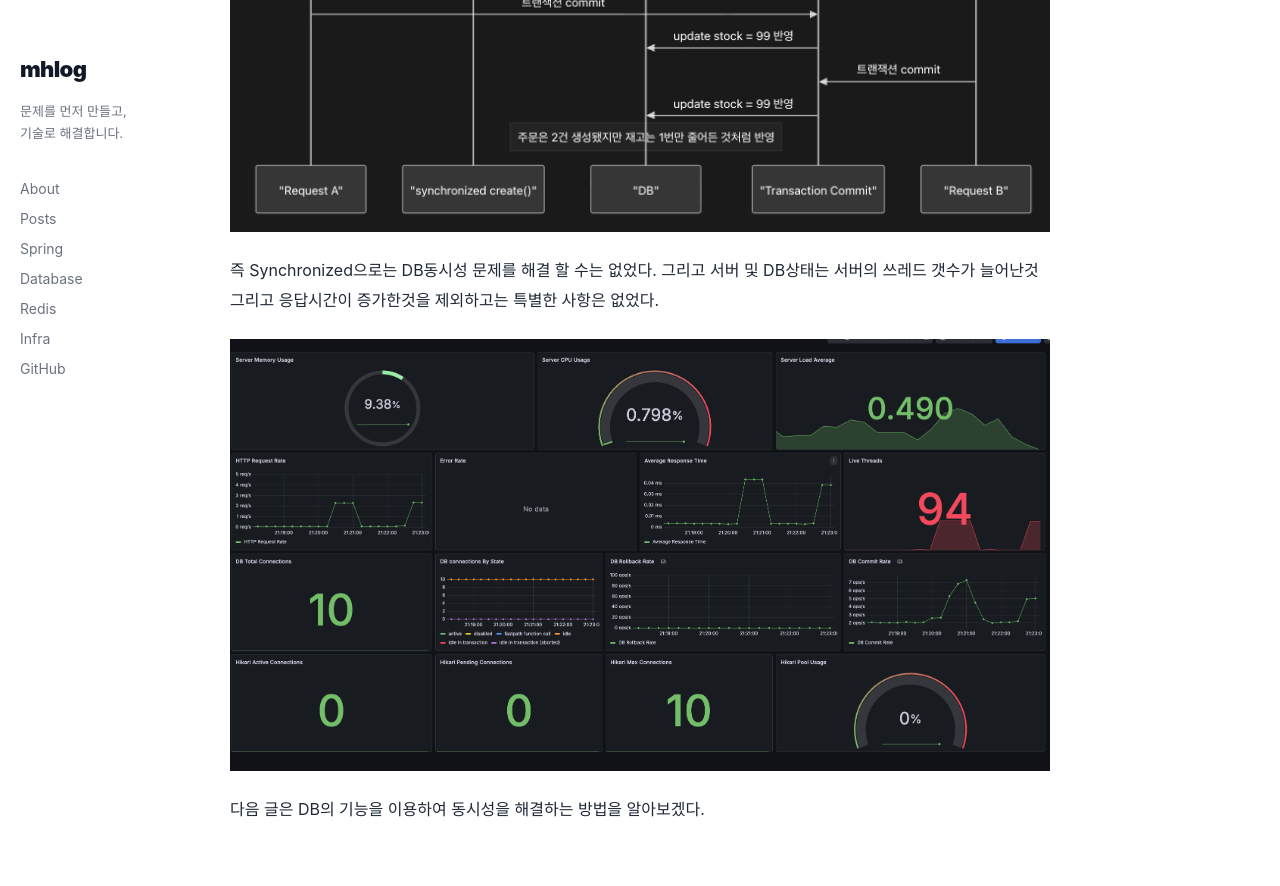
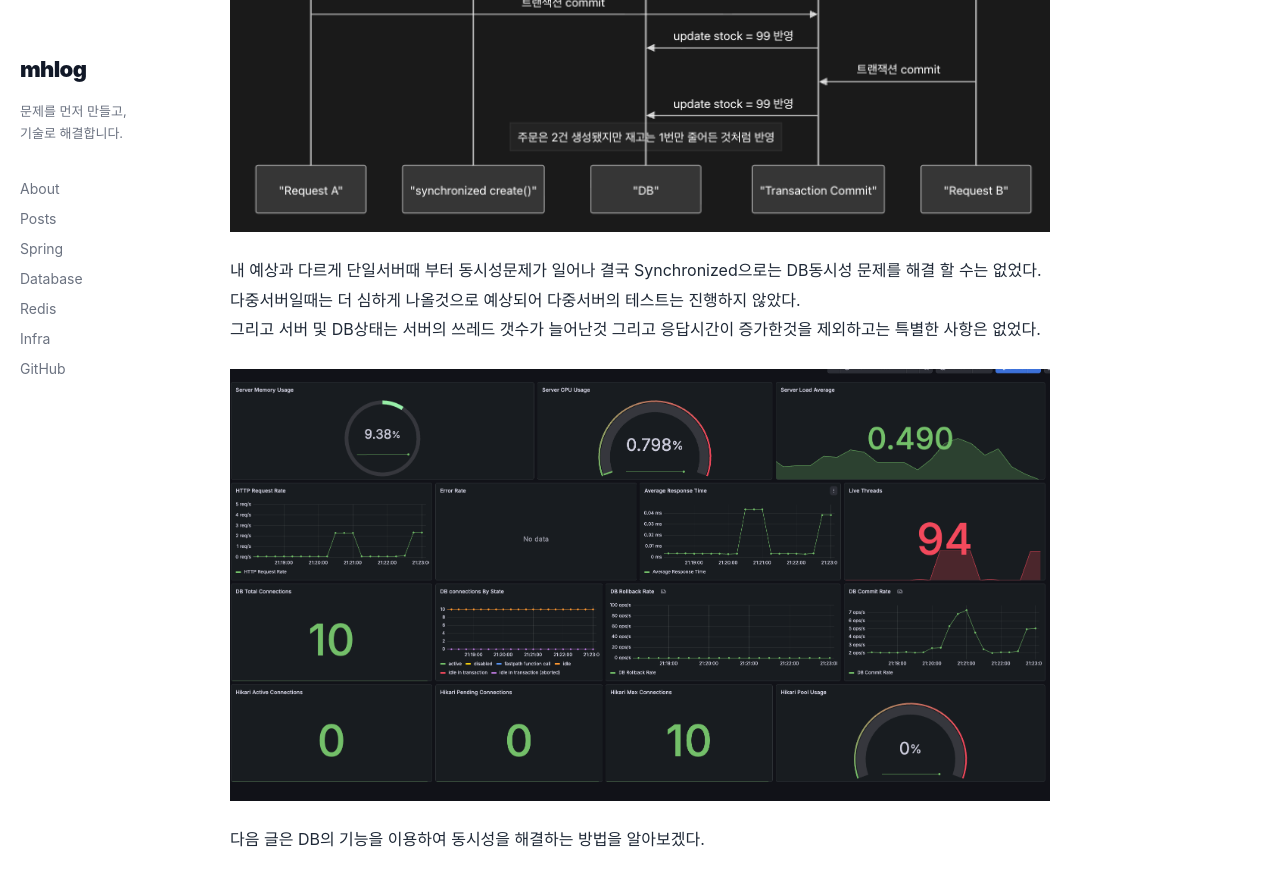
Before and after one commit to sssm987/blog, a Jekyll site: the page built from _posts/2026-06-29-concurrency-second-post.md, in a window 1280 px wide and 900 px high, scrolled down 4758 px. Shown: the top 886 px of the window. Built offline with Jekyll 4.4.1, drawn with Linux system fonts in a browser that asks for light colours; some of the changed text lies outside the part shown.

Commit message:
"fix : 글 수정"

```diff
--- a/_posts/2026-06-29-concurrency-second-post.md
+++ b/_posts/2026-06-29-concurrency-second-post.md
@@ -103,7 +103,8 @@ initiativeStock : 초기 재고
 
 <img src="{{ '/assets/images/concurrency/0629/ex_update.png' | relative_url }}" alt="ex_update" />
 
-즉 Synchronized으로는 DB동시성 문제를 해결 할 수는 없었다.
+내 예상과 다르게 단일서버때 부터 동시성문제가 일어나 결국 Synchronized으로는 DB동시성 문제를 해결 할 수는 없었다.
+다중서버일때는 더 심하게 나올것으로 예상되어 다중서버의 테스트는 진행하지 않았다.
 그리고 서버 및 DB상태는 서버의 쓰레드 갯수가 늘어난것 그리고 응답시간이 증가한것을 제외하고는 특별한 사항은 없었다.
 
 <img src="{{ '/assets/images/concurrency/0629/success_1_grafana.png' | relative_url }}" alt="success_1_grafana" />
```
Also changed, not shown: other parts of _posts/2026-06-29-concurrency-second-post.md (+3 -3 lines).
